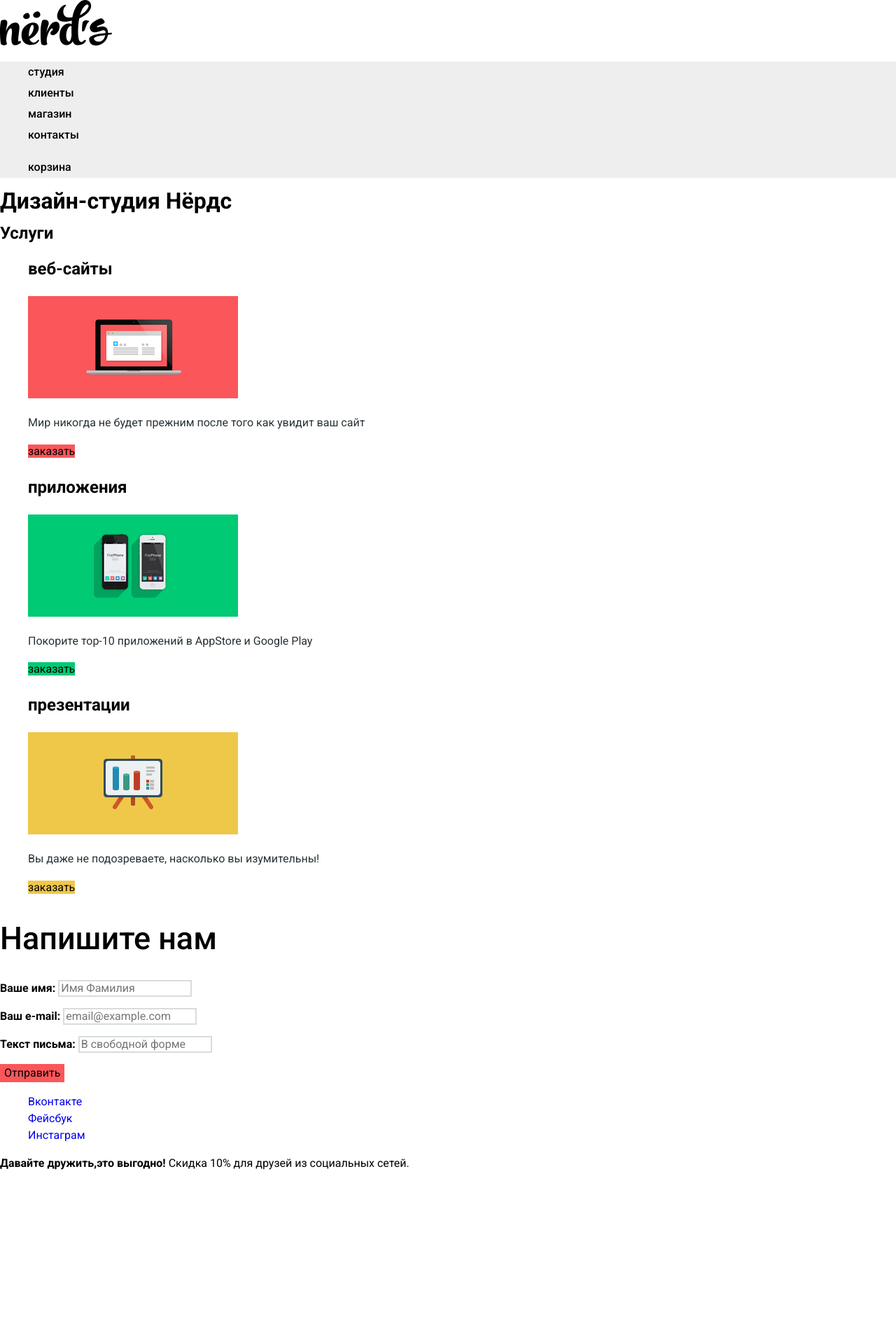
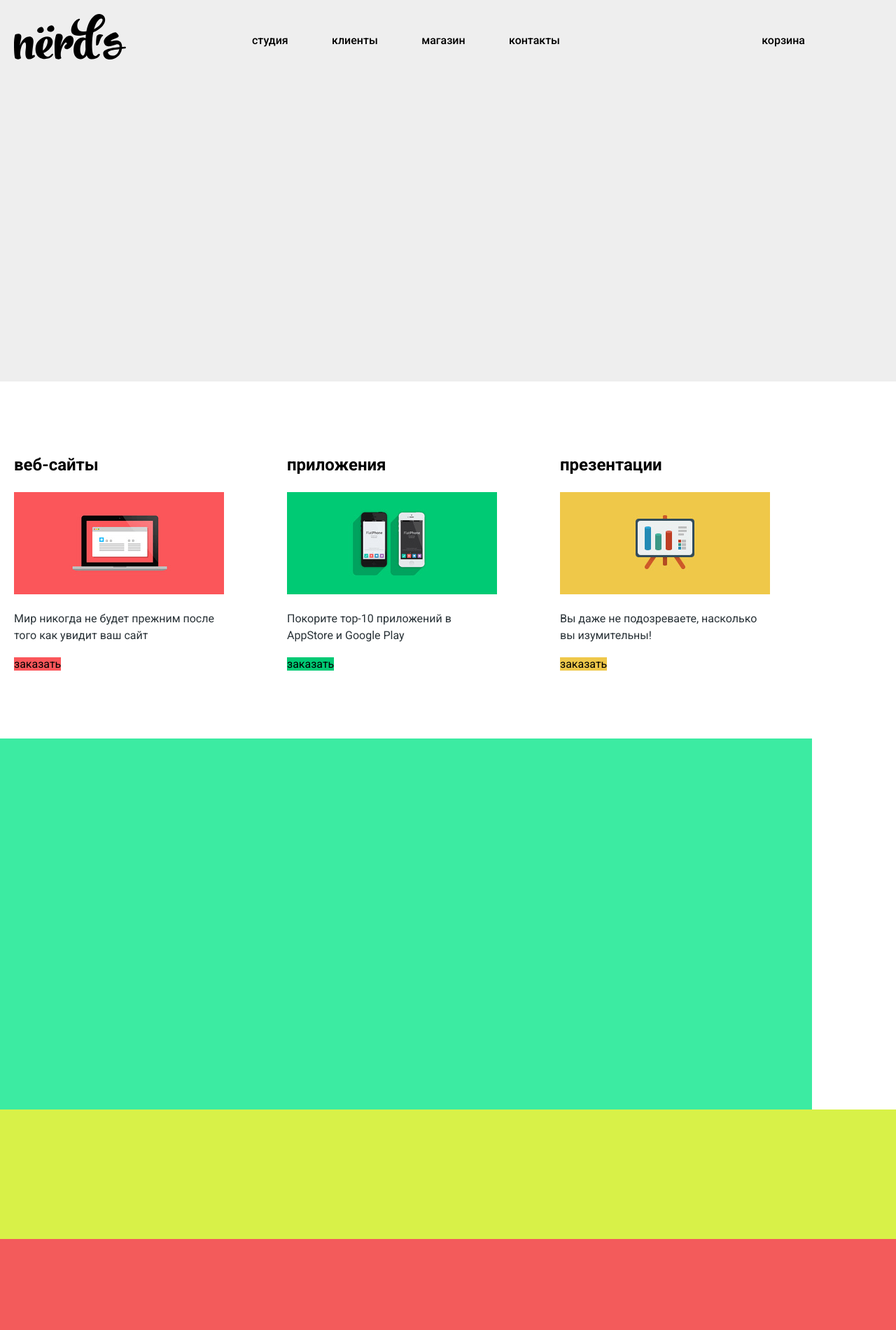
Before and after one commit to 00konstant00/1057187-nerds-25, a plain HTML site: page index.html in a window 1280 px wide. Shown: the top 1900 px of the page at 70% size. Before the commit the page ends 1690 px from the top, so only its background shows below. Drawn offline with Linux system fonts and the light colour scheme.

Commit message:
задание 5

```diff
--- a/css/style.css
+++ b/css/style.css
@@ -1,18 +1,23 @@
+html {
+   box-sizing: border-box; }
+*, *::before, *::after { box-sizing: inherit;
+}
+
 body {
   margin: 0;
   padding: 0;
-
   font-family: 'Roboto', Arial, sans-serif;
   font-size: 16px;
   line-height: 24px;
   font-weight: 400;
   color: #000000;
-
-  background-color: #ffffff
+  background-color: #ffffff;
 }
 
 a {
   text-decoration: none;
+  font-size: 16px;
+  color: #000000;
 }
 
 
@@ -21,27 +26,33 @@ a {
   line-height: 30px;
   font-weight: 500;
   color: #000000;
-  background-color: #eeeeee
-}
-
-.main-navigation,
-.user-navigation,
-.list-service,
-.footer-social-item {
-  list-style: none;
+  background-color: #eeeeee;
 }
 
 .site-navigation a {
   color: #000000;
 }
 
-.site-navigation a:hover,
-.site-navigation a:focus,
-.user-navigation a:hover,
-.user-navigation a:focus {
+.site-navigation a:hover
+.user-navigation a:hover {
   background-color: #fb565a;
   text-decoration: underline;
 }
+
+.site-navigation a:focus,
+.user-navigation a:focus {
+  background-color: #e74246;
+  text-decoration: underline;
+}
+
+
+.site-navigation a:active,
+.user-navigation a:active {
+  background-color: #bdbdbd;
+  text-decoration: underline;
+}
+
+
 
 .service p {
   color: #283136;
@@ -55,7 +66,7 @@ a {
 .button {
   font: inherit;
   font-size: 16px;
-  line-height: 18px
+  line-height: 18px;
   text-align: center;
   color: #000000;
   background-color: #fb565a;
@@ -63,16 +74,28 @@ a {
   border: none;
 }
 
-.button-red,
-.button-red:hover{
+.button:hover {
   background-color: #fb565a;
 }
 
-.button-red:focus{
+.button:focus {
   background-color: #e74246;
 }
 
-.button-red:active{
+.button:active {
+  background-color: #d7373b;
+}
+
+.button-red,
+.button-red:hover {
+  background-color: #fb565a;
+}
+
+.button-red:focus {
+  background-color: #e74246;
+}
+
+.button-red:active {
   background-color: #d7373b;
 }
 
@@ -81,7 +104,7 @@ a {
   background-color: #00ca74;
 }
 
-.button-green:focus{
+.button-green:focus {
   background-color: #00bc6c;
 }
 
@@ -107,11 +130,197 @@ a {
 }
 
 .footer-social-item a:focus {
-   background-color: #e74246
+   background-color: #e74246;
 }
 
 .footer-social-item a:active {
-   background-color: #d7373b
+   background-color: #d7373b;
+}
+
+.visually-hidden {
+  position: absolute;
+  clip: rect(0 0 0 0);
+  width: 1px;
+  height: 1px;
+  margin: -1px;
+}
+
+
+.site-header {
+  display: flex;
+  min-height: 115px;
+  width: auto;
+  background-color: #eeeeee;
+}
+
+.main-navigation {
+  display: flex;
+  justify-content: space-between;
+  width: 440px;
+  margin: 0;
+  padding: 0;
+  list-style: none;
+}
+
+.site-header-logo {
+width: 360px ;
+padding-left: 20px;
+}
+
+.user-navigation {
+  display: flex;
+  margin-left:auto;
+  margin-right:10px;
+  justify-content: space-between;
+  list-style: none;
+}
+
+.site-navigation {
+  display: flex;
+  width: 1160px;
+  justify-content: space-between;
+  align-items: center;
+}
+
+
+.slide {
+  min-height: 430px;
+  background-color: #eeeeee;
+}
+
+
+.service {
+  display: flex;
+  width: auto;
+  min-height: 510px;
+
+}
+
+.list-service {
+ display: flex;
+ width: 1100px;
+ justify-content: space-between;
+ align-items: center;
+ list-style: none;
+ margin: 0;
+ padding-left: 20px;
+}
+
+.list-service-item {
+  width: 300px;
+  height: 350px;
+}
+
+.about-us {
+  min-height: 530px;
+  width: 1160px;
+  background-color: #3ceba2;
+  margin: 0;
+  padding: 0;
+}
+
+.work {
+  min-height: 185px;
+  background-color: #d8f148;
+  margin: 0;
+  padding: 0;
+}
+
+.map {
+  min-height: 500px;
+  background-color: #f35b5b;
+  margin: 0;
+  padding: 0;
+}
+
+.pop-up {
+  height: 530px;
+  width: 960px;
+}
+
+
+
+.site-footer {
+  display: flex;
+  min-height: 220px;
+  width:1160px;
+  align-items:center;
+  background-color: rgb(127, 98, 245);
+}
+
+.footer-social-item {
+  display: flex;
+  width: 260px;
+  padding-left:20px;
+  justify-content:space-between;
+
+}
+
+.footer-promo {
+  display:flex;
+  flex-wrap:wrap;
+  width: 560px;
+  margin-left:140px;
+  font-size: 16px;
+  line-height: 22px;
+}
+
+.footer-promo b {
+  font-size: 36px;
+  line-height: 36px;
+}
+
+.down-header {
+  display: flex;
+  min-height: 240px;
+}
+
+
+
+
+
+
+
+
+
+
+
+
+
+
+
+
+
+
+.filter-grid {
+  border: none;
+  color: #283136;
+}
+
+.legend-filters {
+  font-size: 18px;
+  line-height: 30px;
+  font-weight: 700;
+  color: #000000;
+}
+
+.grid-list {
+  list-style: none;
+}
+
+.catalog-list {
+  list-style: none;
+}
+
+.footer-social-item {
+  list-style: none;
+}
+
+.catalog-item-description {
+  font-size: 16px;
+  line-height: 16px;
+  font-weight: 400;
+  color: #666666;
 }
 
 .feedback h2 {
@@ -138,7 +347,7 @@ a {
 
 .feedback input[type="text"],
 .feedback input[type="password"]:focus {
-  border: 2px solid #000000
+  border: 2px solid #666666;
 
 .feedback input[type="text"],
 .feedback input[type="password"]:invalid {
@@ -151,26 +360,6 @@ a {
   color: #4d4d4d;
 }
 
-.filter .gilter-grid {
-  border: none;
-}
-
-.filter .filter-property {
-  border: none;
-}
-
-.filter legend {
-  font-size: 18px;
-  line-height: 30px;
-  font-weight: 700;
-}
-
-.filter ul {
-  list-style: none;
-  font-size: 16px;
-  line-height: 20px;
-}
-
 .filter-input:hover + label,
 .filter-input:focus + label {
   color: #283136;
@@ -181,10 +370,6 @@ a {
   opacity: 0.5;
 }
 
-.catalog .catalog-list {
-  list-style: none;
-}
-
 .catalog-item {
   background-color: #f8f8f8;
   box-shadow: 0 0 10px rgba(0, 0, 0, 0.1);
--- a/index.html
+++ b/index.html
@@ -9,11 +9,11 @@
 </head>
 <body>
 	<header class= "site-header">
+		<nav class="site-navigation">
 		<a class="site-header-logo">
 			<img src="img/nerds-logo.svg"
 			width="160" height="65" alt="Логотип дизайн-студии Нёрдс">
 		</a>
-		<nav class="site-navigation">
 			<ul class="main-navigation">
 				<li><a href="station.html">студия</a></li>
 				<li><a href="clients.html">клиенты</a></li>
@@ -24,10 +24,11 @@
 				<li class="shopping-cart">корзина</li>
 			</ul>
 		</nav>
-	</header>
+		</header>
 	<main class="container">
 		<h1 class="visually-hidden">Дизайн-студия Нёрдс</h1>
-		<!--Здесь будет секция-->
+				<!--Здесь будет секция-->
+		<section class="slide"></section>
 		<section class="service">
 			<h2 class="visually-hidden">Услуги</h2>
 			<ul class="list-service">
@@ -60,7 +61,14 @@
 				</li>
 			</ul>
 		</section>
-		<section class="feedback">
+
+		<section class="about-us"></section>
+
+		<section class="work"></section>
+
+		<section class="map"></section>
+
+		<section class="pop-up">
 			<h2>Напишите нам</h2>
 			<form class="feedback-form" action="https://echo.htmlacademy.ru" method="post">
 				<p class="feedback-item">
@@ -82,6 +90,7 @@
 					</label>
 				</p>
 				<button class="button" type="submit">Отправить</button>
+				<button class="close" type="button" name="close-button">Закрыть</button>
 			</form>
 		</section>
 	</main>
```
Also changed, not shown: catalog.html (+18 -15 lines).
